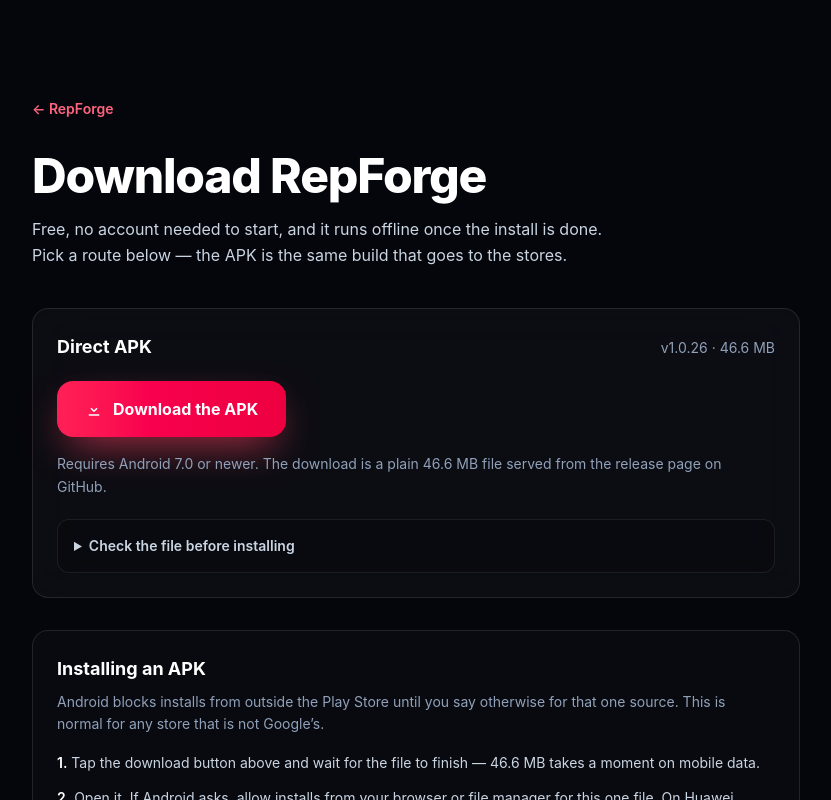
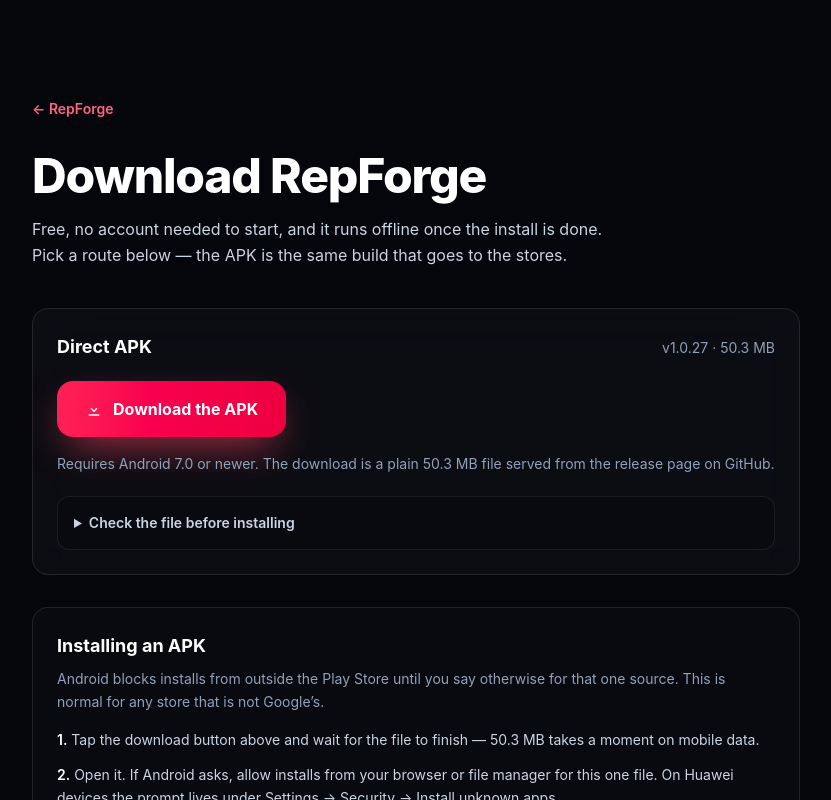
Before and after one commit to rahul26scs1003001315-dotcom/repforge-landing, a Next.js app: page /download in a window 1280 px wide. Shown: the top 800 px of the page, without its empty margins (224-1055 px from the left). Built offline with nearby package versions, Linux system fonts and the light colour scheme; no server answers.

Commit message:
chore: release v1.0.27 (52731883 bytes, 53 MB)

```diff
--- a/app/download/page.tsx
+++ b/app/download/page.tsx
@@ -13,9 +13,9 @@ export const metadata: Metadata = {
 /** The permanent release URL. Bump the three constants below when 1.0.16 ships. */
 const APK_URL =
   'https://github.com/rahul26scs1003001315-dotcom/repforge-releases/releases/latest/download/repforge.apk'
-const APK_VERSION = '1.0.26'
-const APK_BYTES = 48906045
-const APK_SHA256 = '59a54e382c6c1446a08ab01dc46591188a99a08f41c80291492b60be3d2a968f'
+const APK_VERSION = '1.0.27'
+const APK_BYTES = 52731883
+const APK_SHA256 = 'd2f55f0f9a148a50e2700e7b59359361c7985d1f18654bbdaab439df44f28e75'
 
 const SIZE_MB = `${(APK_BYTES / 1048576).toFixed(1)} MB`
 
```
